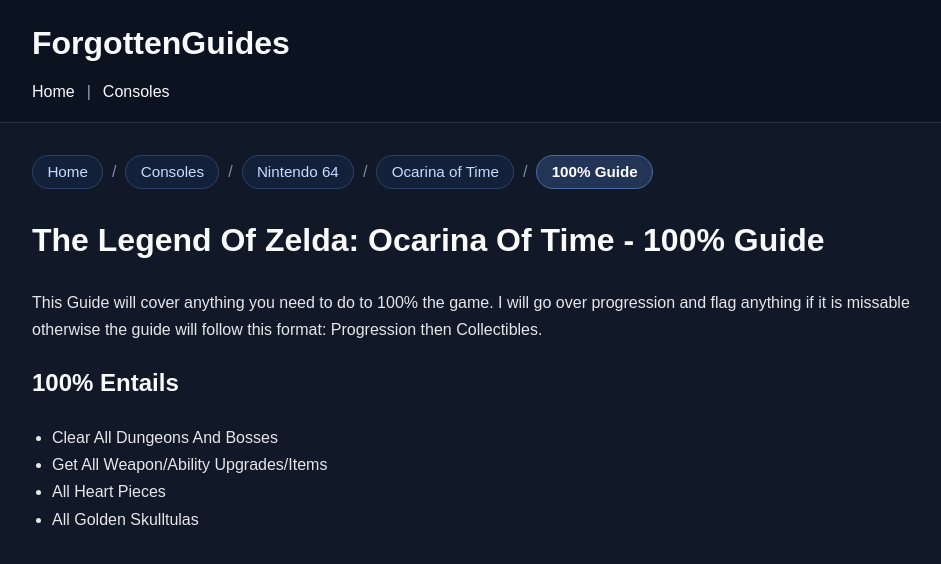
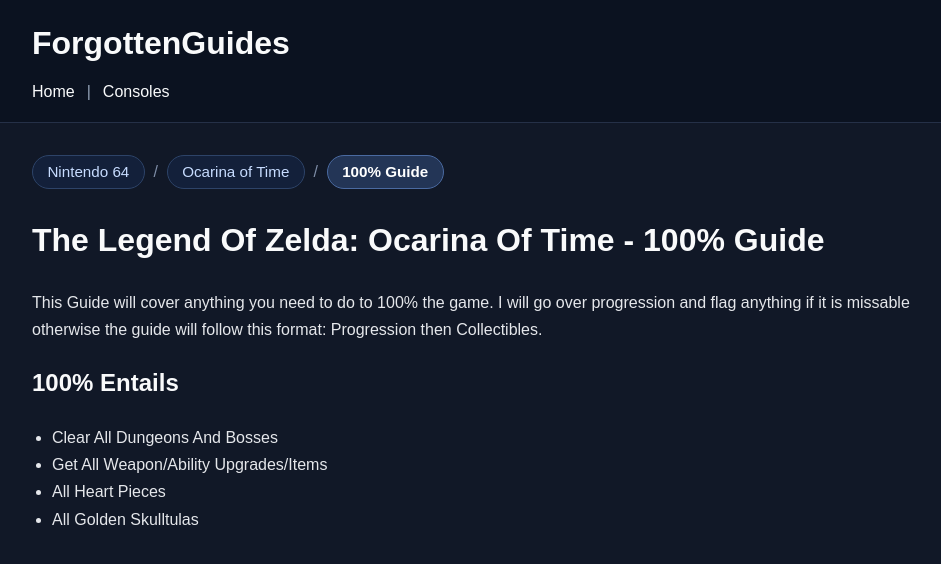
Before and after one commit to ForgottenGem/ForgottenGuides, a Jekyll site: the page built from n64/oot/100-percent-guideoot.md, in a window 1280 px wide. Shown: the top 564 px of the page, without its empty margins (158-1099 px from the left). Built offline with Jekyll 4.4.1, drawn with Linux system fonts in a browser that asks for light colours; our own code applies the rules of GitHub Pages for plain Markdown files.

Commit message:
Update 100-percent-guideoot.md

```diff
--- a/n64/oot/100-percent-guideoot.md
+++ b/n64/oot/100-percent-guideoot.md
@@ -1,8 +1,4 @@
 <nav class="breadcrumbs" aria-label="Breadcrumb">
-  <a href="{{ '/' | relative_url }}">Home</a>
-  <span>/</span>
-  <a href="{{ '/consoles/' | relative_url }}">Consoles</a>
-  <span>/</span>
   <a href="{{ '/n64/' | relative_url }}">Nintendo 64</a>
   <span>/</span>
   <a href="{{ '/n64/oot/' | relative_url }}">Ocarina of Time</a>
```
